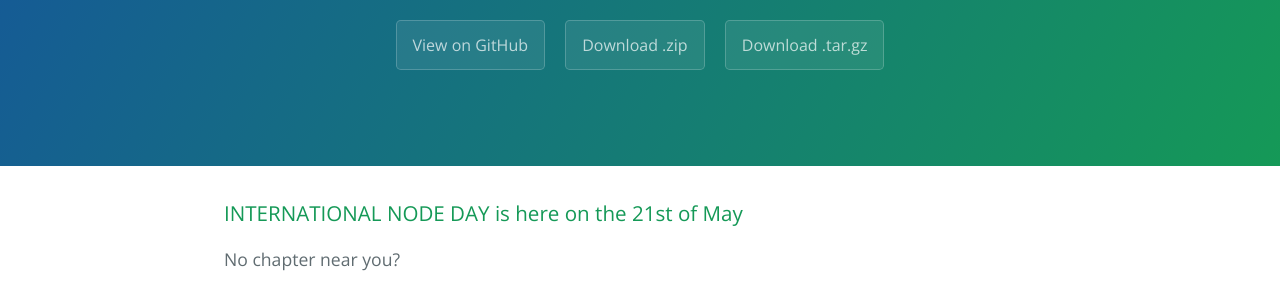
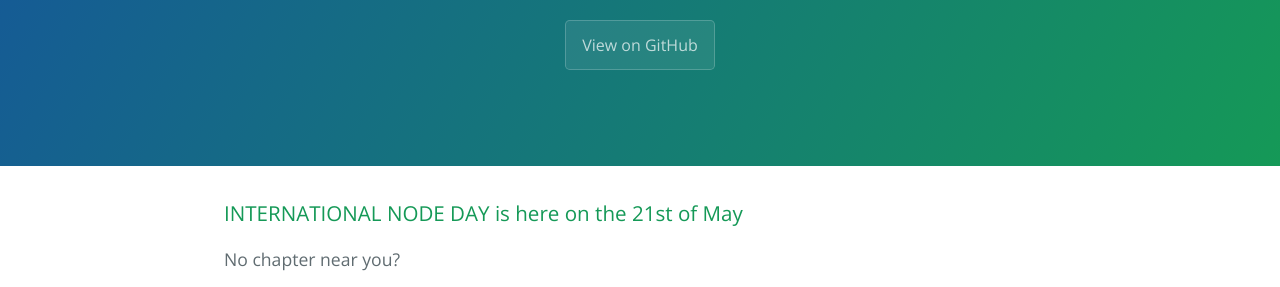
Before and after one commit to lulusam/nodeschoolstream, a plain HTML site: page index.html in a window 1280 px wide. Shown: the part 170-457 px from the top of the page. Drawn offline with nearby package versions, Linux system fonts and the light colour scheme.

Commit message:
removed the download links

```diff
--- a/index.html
+++ b/index.html
@@ -14,8 +14,6 @@
       <h1 class="project-name">Nodeschool Stream</h1>
       <h2 class="project-tagline"></h2>
       <a href="https://github.com/lulusam/nodeschoolstream" class="btn">View on GitHub</a>
-      <a href="https://github.com/lulusam/nodeschoolstream/zipball/master" class="btn">Download .zip</a>
-      <a href="https://github.com/lulusam/nodeschoolstream/tarball/master" class="btn">Download .tar.gz</a>
     </section>
 
     <section class="main-content">
```
